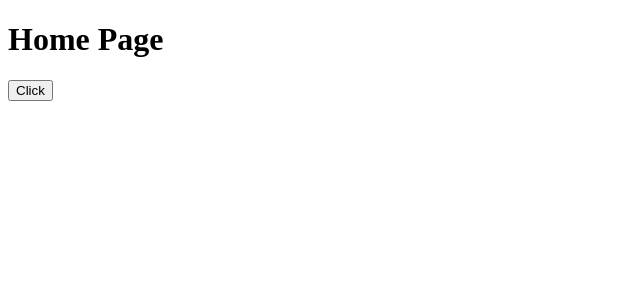
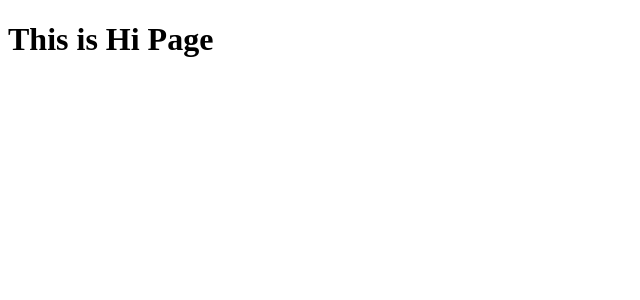
Before and after one commit to ChengYiLin/Server-Side-Rendering-with-React, a React app: page /hi in a window 1280 px wide. Shown: the top 300 px of the page, without its empty margins (0-640 px from the left). Built offline with nearby package versions, Linux system fonts and the light colour scheme; the HTML template or start-up script is replaced by a standard one.

Commit message:
feat: Add React Router for dealing with routing
ref: https://reactrouter.com/docs/en/v6/guides/ssr

```diff
--- a/client/index.tsx
+++ b/client/index.tsx
@@ -1,6 +1,13 @@
 import React from "react";
 import * as ReactDOM from "react-dom/client";
-import Home from "./pages/index";
+import { BrowserRouter } from "react-router-dom";
+import PageRoutes from "./route";
 
 const root = document.getElementById("root");
-ReactDOM.hydrateRoot(root, <Home />);
+
+ReactDOM.hydrateRoot(
+    root,
+    <BrowserRouter>
+        <PageRoutes />
+    </BrowserRouter>
+);
--- /dev/null
+++ b/client/pages/hi.tsx
@@ -0,0 +1,11 @@
+import React, { FC } from "react";
+
+const Hi: FC = () => {
+    return (
+        <div>
+            <h1>This is Hi Page</h1>
+        </div>
+    );
+};
+
+export default Hi;
--- a/client/pages/index.tsx
+++ b/client/pages/index.tsx
@@ -1,6 +1,6 @@
-import React from "react";
+import React, { FC } from "react";
 
-const Home: React.FunctionComponent = () => {
+const Home: FC = () => {
     return (
         <div>
             <h1>Home Page</h1>
--- /dev/null
+++ b/client/route.tsx
@@ -0,0 +1,15 @@
+import React from "react";
+import { Routes, Route } from "react-router-dom";
+import Home from "./pages/index";
+import Hi from "./pages/hi";
+
+const PageRoutes = () => {
+    return (
+        <Routes>
+            <Route path="/" element={<Home />} />
+            <Route path="hi" element={<Hi />} />
+        </Routes>
+    );
+};
+
+export default PageRoutes;
--- a/package.json
+++ b/package.json
@@ -16,7 +16,8 @@
         "ejs": "^3.1.8",
         "express": "^4.17.3",
         "react": "^18.1.0",
-        "react-dom": "^18.1.0"
+        "react-dom": "^18.1.0",
+        "react-router-dom": "6"
     },
     "devDependencies": {
         "@babel/cli": "^7.17.10",
@@ -29,6 +30,7 @@
         "@types/node": "^17.0.32",
         "@types/react": "^18.0.11",
         "@types/react-dom": "^18.0.5",
+        "@types/react-router": "^5.1.18",
         "@typescript-eslint/eslint-plugin": "^5.23.0",
         "@typescript-eslint/parser": "^5.23.0",
         "babel-loader": "^8.2.5",
--- a/src/index.ts
+++ b/src/index.ts
@@ -13,7 +13,7 @@ app.set("views", path.join(__dirname, "views"));
 
 app.use(express.static(path.join(__dirname, "public")));
 
-app.use("/", page.home);
+app.use("/", page);
 
 app.listen(port, () => {
     console.log(`[server]: Server is running 1at http://localhost:${port}`);
--- a/src/routes/index.ts
+++ b/src/routes/index.ts
@@ -1,7 +1,3 @@
-import home from "./home";
-
-const page = {
-    home,
-};
+import page from "./page";
 
 export { page };
```
Also changed, not shown: src/routes/page.tsx (renamed from src/routes/home.tsx, +9 -3 lines), 2 other files (tests, documents, lock files or other folders).
